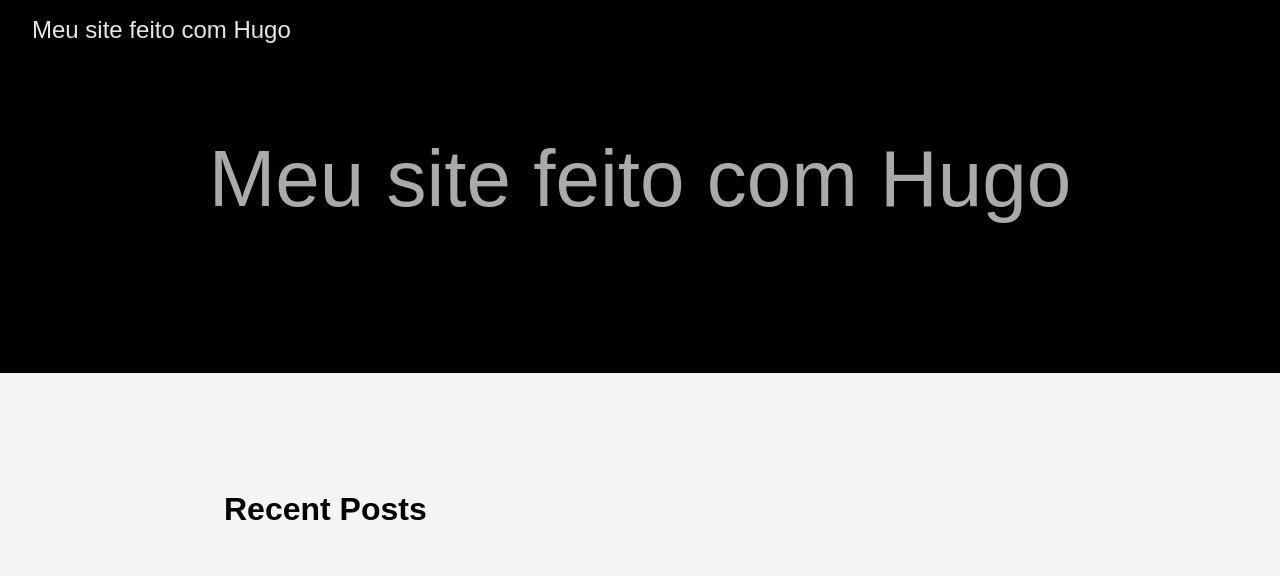
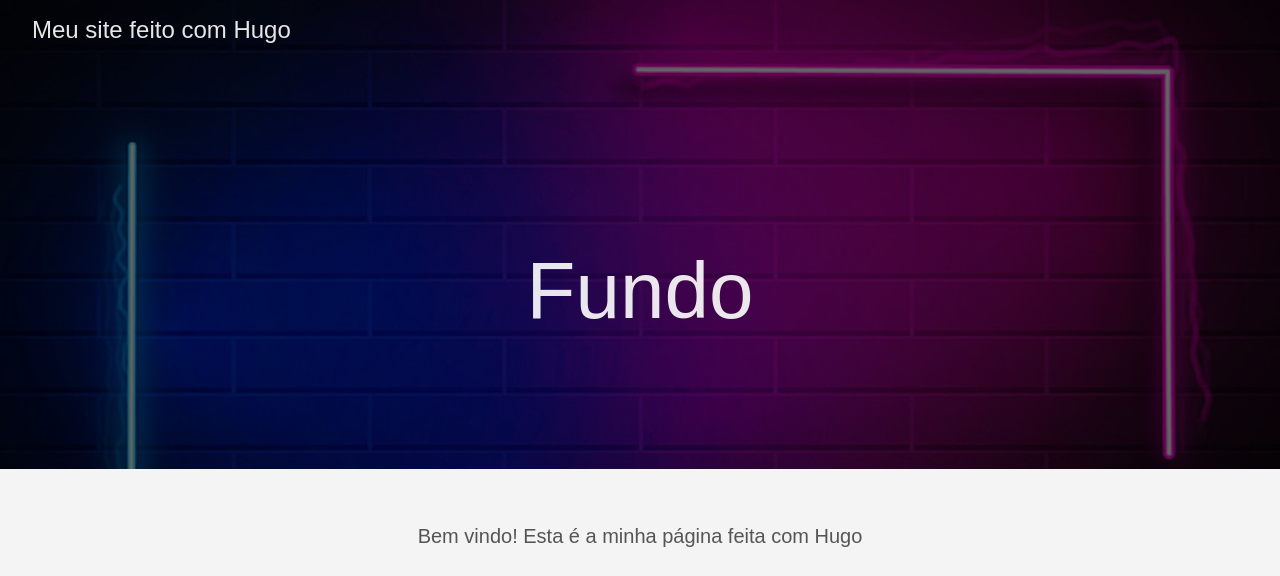
Before and after one commit to duartetamires13/testesitehugo, a plain HTML site: page index.html in a window 1280 px wide. Shown: the top 576 px of the page. Drawn offline with Linux system fonts and the light colour scheme; grey boxes are pictures that could not be loaded.

Commit message:
Add files via upload

```diff
--- a/index.html
+++ b/index.html
@@ -4,7 +4,7 @@
     <meta charset="utf-8">
     <meta http-equiv="X-UA-Compatible" content="IE=edge,chrome=1">
 
-    <title>Meu site feito com Hugo</title>
+    <title>Fundo | Meu site feito com Hugo</title>
     <meta name="viewport" content="width=device-width,minimum-scale=1">
     <meta name="description" content="">
     <meta name="generator" content="Hugo 0.135.0">
@@ -41,15 +41,19 @@
 
     <meta property="og:url" content="https://duartetamires13.github.io/testesitehugo/">
   <meta property="og:site_name" content="Meu site feito com Hugo">
-  <meta property="og:title" content="Meu site feito com Hugo">
+  <meta property="og:title" content="Fundo">
+  <meta property="og:description" content="Bem vindo! Esta é a minha página feita com Hugo">
   <meta property="og:locale" content="pt_br">
   <meta property="og:type" content="website">
 
-  <meta itemprop="name" content="Meu site feito com Hugo">
+  <meta itemprop="name" content="Fundo">
+  <meta itemprop="description" content="Bem vindo! Esta é a minha página feita com Hugo">
   <meta itemprop="datePublished" content="2024-10-11T14:42:31-03:00">
   <meta itemprop="dateModified" content="2024-10-11T14:42:31-03:00">
+  <meta itemprop="wordCount" content="10">
   <meta name="twitter:card" content="summary">
-  <meta name="twitter:title" content="Meu site feito com Hugo">
+  <meta name="twitter:title" content="Fundo">
+  <meta name="twitter:description" content="Bem vindo! Esta é a minha página feita com Hugo">
 
 
   </head>
@@ -58,8 +62,9 @@
 
 
 
-  <header>
-    <div class="pb3-m pb6-l bg-black">
+
+  <header class="cover bg-top" style="background-image: url('https://duartetamires13.github.io/testesitehugo/images/back.jpg');">
+    <div class="bg-black-60">
       <nav class="pv3 ph3 ph4-ns" role="navigation">
   <div class="flex-l justify-between items-center center">
     <a href="/testesitehugo/" class="f3 fw2 hover-white no-underline white-90 dib">
@@ -80,9 +85,9 @@
   </div>
 </nav>
 
-      <div class="tc-l pv3 ph3 ph4-ns">
-        <h1 class="f2 f-subheadline-l fw2 light-silver mb0 lh-title">
-          Meu site feito com Hugo
+      <div class="tc-l pv4 pv6-l ph3 ph4-ns">
+        <h1 class="f2 f-subheadline-l fw2 white-90 mb0 lh-title">
+          Fundo
         </h1>
 
       </div>
@@ -93,6 +98,7 @@
     <main class="pb7" role="main">
 
   <article class="cf ph3 ph5-l pv3 pv4-l f4 tc-l center measure-wide lh-copy mid-gray">
+      <p>Bem vindo! Esta é a minha página feita com Hugo</p>
 
     </article>
 
--- a/index.xml
+++ b/index.xml
@@ -1,9 +1,9 @@
 <?xml version="1.0" encoding="utf-8" standalone="yes"?>
 <rss version="2.0" xmlns:atom="http://www.w3.org/2005/Atom">
   <channel>
-    <title>Meu site feito com Hugo</title>
+    <title>Fundo on Meu site feito com Hugo</title>
     <link>https://duartetamires13.github.io/testesitehugo/</link>
-    <description>Recent content on Meu site feito com Hugo</description>
+    <description>Recent content in Fundo on Meu site feito com Hugo</description>
     <generator>Hugo</generator>
     <language>pt-br</language>
     <lastBuildDate>Fri, 11 Oct 2024 14:42:31 -0300</lastBuildDate>
```
